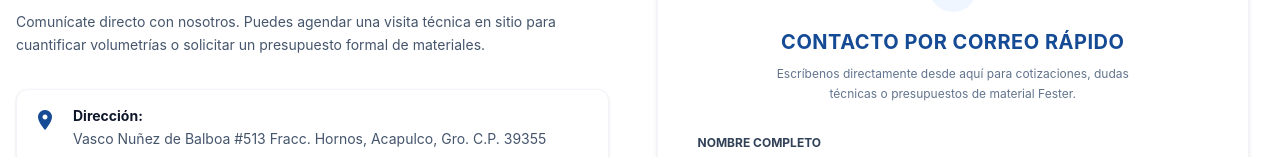
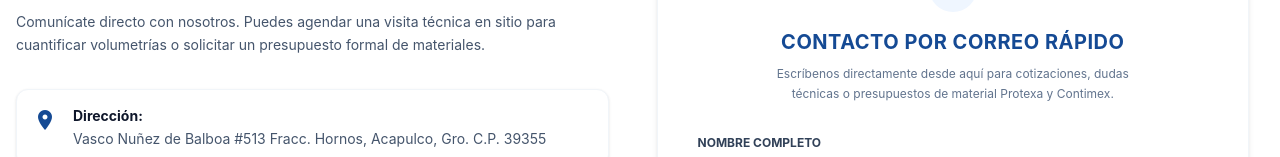
Before and after one commit to Web38grados/CARRESA, a React (Vite) app: page /contacto in a window 1280 px wide. Shown: the part 277-434 px from the top of the page. Built offline with nearby package versions, Linux system fonts and the light colour scheme.

Commit message:
feat: corregir nombre de marca

```diff
--- a/src/views/ContactoView.tsx
+++ b/src/views/ContactoView.tsx
@@ -86,7 +86,7 @@ export default function ContactoView() {
           Contacto por Correo Rápido
         </h3>
         <p className="text-slate-500 text-xs text-center mb-8 max-w-sm mx-auto leading-relaxed">
-          Escríbenos directamente desde aquí para cotizaciones, dudas técnicas o presupuestos de material Fester.
+          Escríbenos directamente desde aquí para cotizaciones, dudas técnicas o presupuestos de material Protexa y Contimex.
         </p>
 
         <form onSubmit={handleSubmit} className="space-y-5">
```
